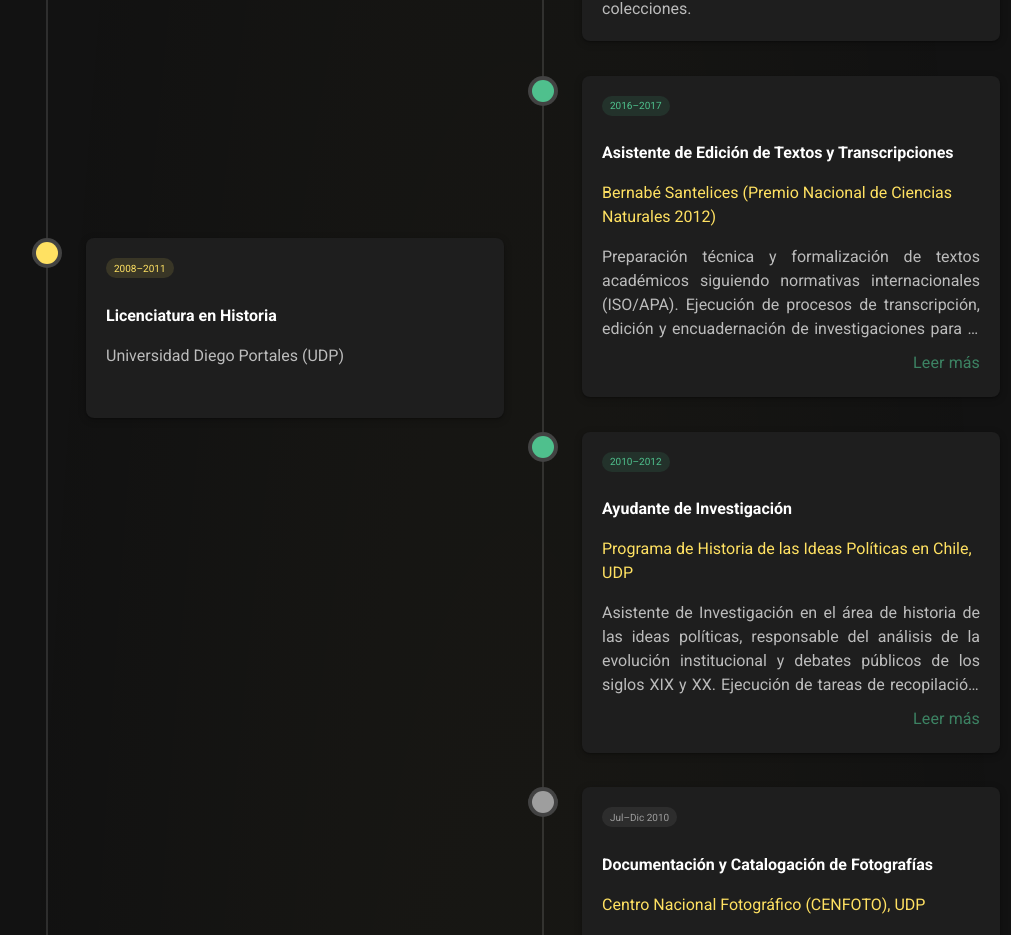
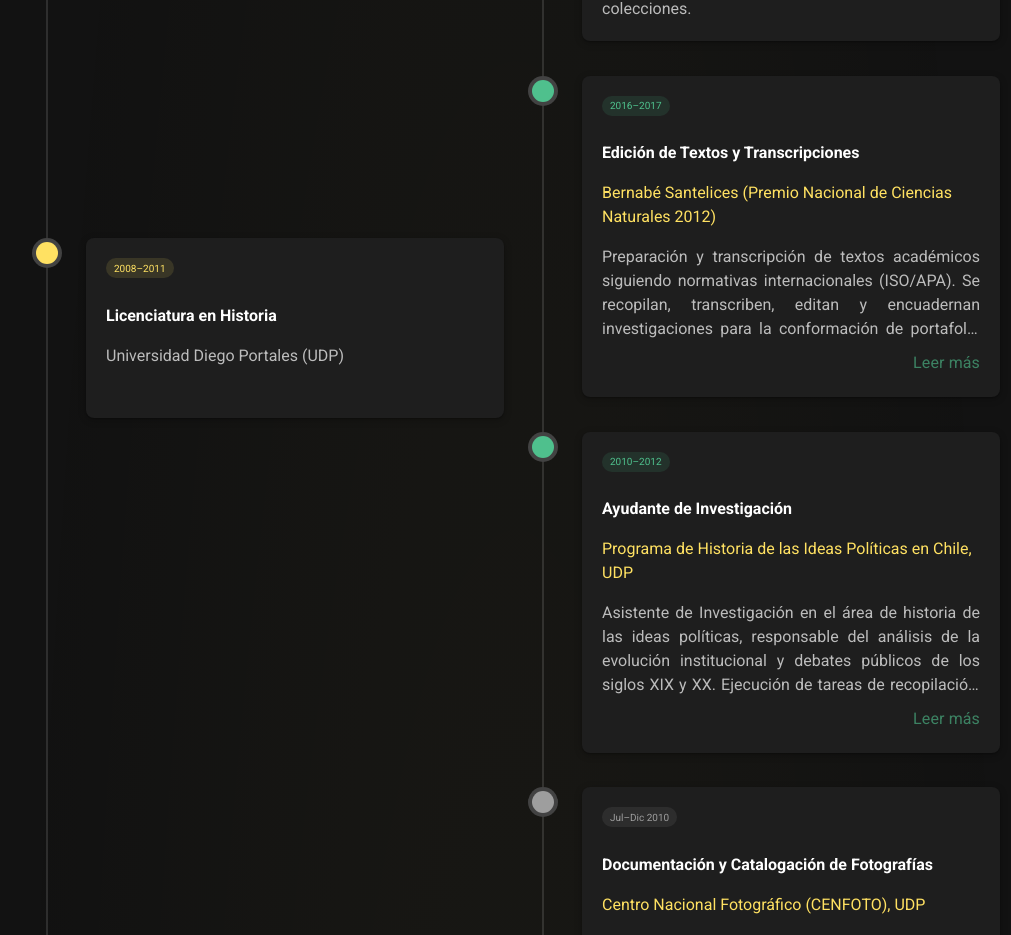
Before and after one commit to jltamayocabello-droid/mi-portafolio-vuetify, a Vue app: page / in a window 1280 px wide. Shown: the part 4937-5872 px from the top of the page, without its empty margins (124-1135 px from the left). Built offline with nearby package versions, Linux system fonts and the light colour scheme.

Commit message:
Se actualiza info de trabajo para profesor santelices

```diff
--- a/src/pages/HomePage.vue
+++ b/src/pages/HomePage.vue
@@ -665,11 +665,11 @@
       color: 'primary',
     },
     {
-      title: 'Asistente de Edición de Textos y Transcripciones',
+      title: 'Edición de Textos y Transcripciones',
       institution:
         'Bernabé Santelices (Premio Nacional de Ciencias Naturales 2012)',
       description:
-        'Preparación técnica y formalización de textos académicos siguiendo normativas internacionales (ISO/APA). Ejecución de procesos de transcripción, edición y encuadernación de investigaciones para la conformación de portafolios académicos',
+        'Preparación y transcripción de textos académicos siguiendo normativas internacionales (ISO/APA). Se recopilan, transcriben, editan y encuadernan investigaciones para la conformación de portafolio académico',
       years: '2016–2017',
       color: 'primary',
     },
```
